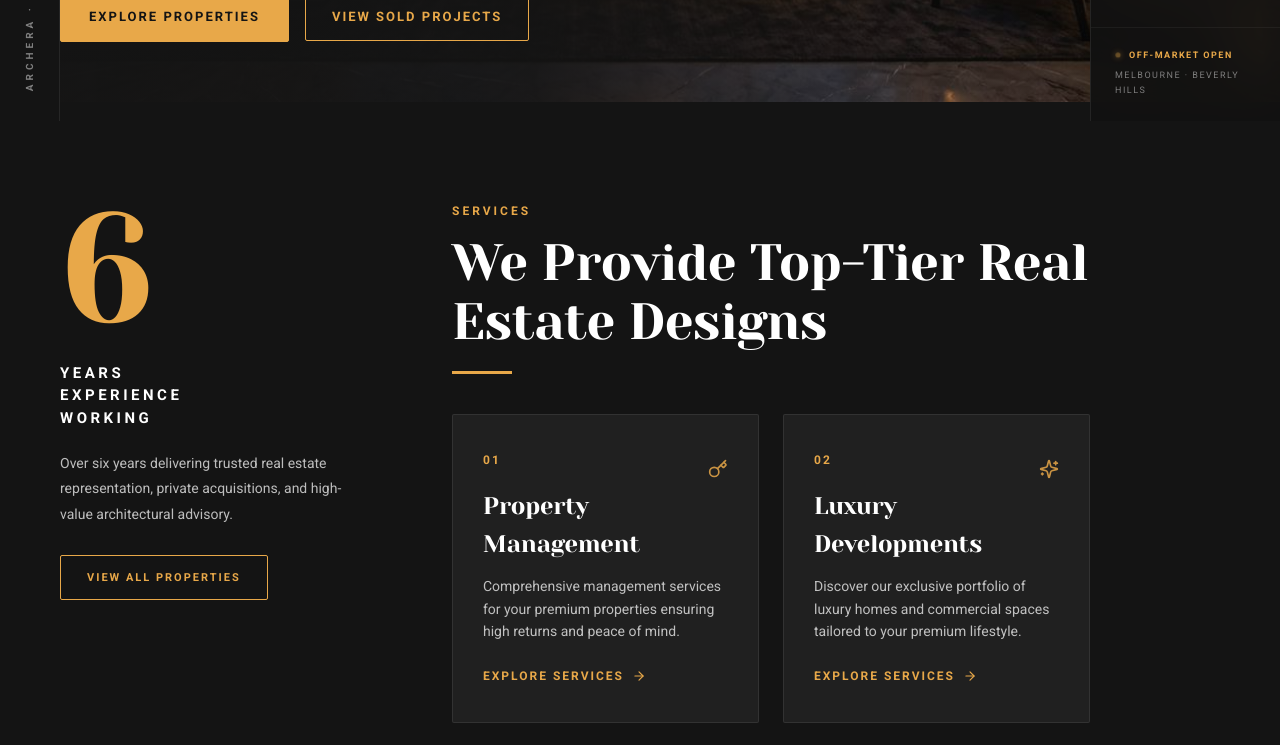
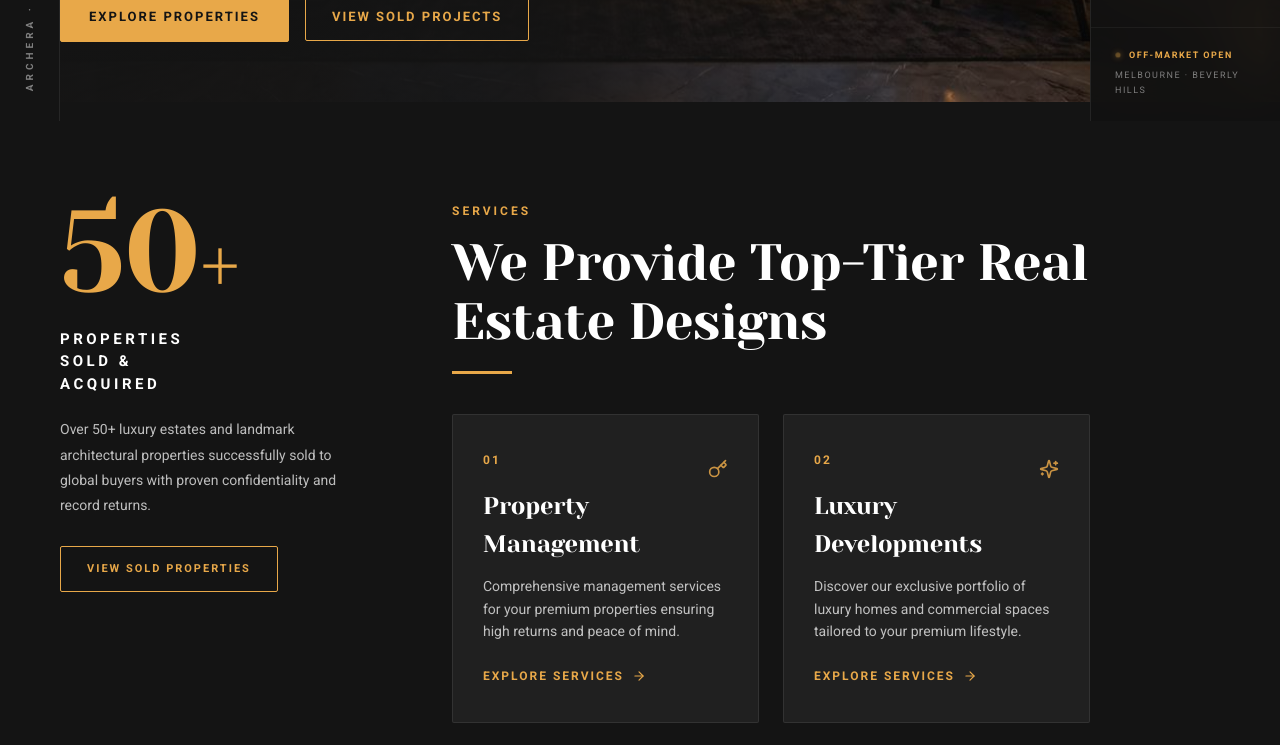
Before and after one commit to immehdi34/real-state-, a React (Vite) app in the folder frontend/: page / in a window 1280 px wide. Shown: the part 679-1424 px from the top of the page. Built offline with nearby package versions, Linux system fonts and the light colour scheme; no server answers.

Commit message:
feat: replace 6 years experience with 50+ properties sold in services section

```diff
--- a/frontend/src/components/TypesSection.jsx
+++ b/frontend/src/components/TypesSection.jsx
@@ -38,25 +38,27 @@ export default function TypesSection() {
     <section className="types-section" id="services">
       <div className="archera-container with-left-rail">
         <div className="types-grid-wrapper">
-          {/* Left Experience Box: 6 YEARS EXPERIENCE WORKING with clear spacing */}
+          {/* Left Showcase Box: 50+ PROPERTIES SOLD */}
           <div className="types-experience-box">
             <div className="giant-number-row">
-              <span className="giant-number">6</span>
+              <span className="giant-number">
+                50<span style={{ fontSize: '0.65em', color: 'var(--color-accent)', marginLeft: '2px' }}>+</span>
+              </span>
             </div>
 
             <div className="experience-caption">
-              YEARS<br />
-              EXPERIENCE<br />
-              WORKING
+              PROPERTIES<br />
+              SOLD &amp;<br />
+              ACQUIRED
             </div>
 
             <p className="experience-desc">
-              Over six years delivering trusted real estate representation, private acquisitions, and high-value architectural advisory.
+              Over 50+ luxury estates and landmark architectural properties successfully sold to global buyers with proven confidentiality and record returns.
             </p>
 
             <div>
-              <Link to="/properties" className="btn-outline-gold" style={{ fontSize: '11px' }}>
-                VIEW ALL PROPERTIES
+              <Link to="/projects" className="btn-outline-gold" style={{ fontSize: '11px' }}>
+                VIEW SOLD PROPERTIES
               </Link>
             </div>
           </div>
--- a/frontend/src/index.css
+++ b/frontend/src/index.css
@@ -707,10 +707,11 @@ img {
 
 .giant-number {
   font-family: var(--font-heading);
-  font-size: clamp(120px, 12vw, 175px);
+  font-size: clamp(84px, 9vw, 130px);
   line-height: 0.88;
   color: var(--color-accent);
   display: block;
+  letter-spacing: -2px;
 }
 
 .experience-caption {
```
